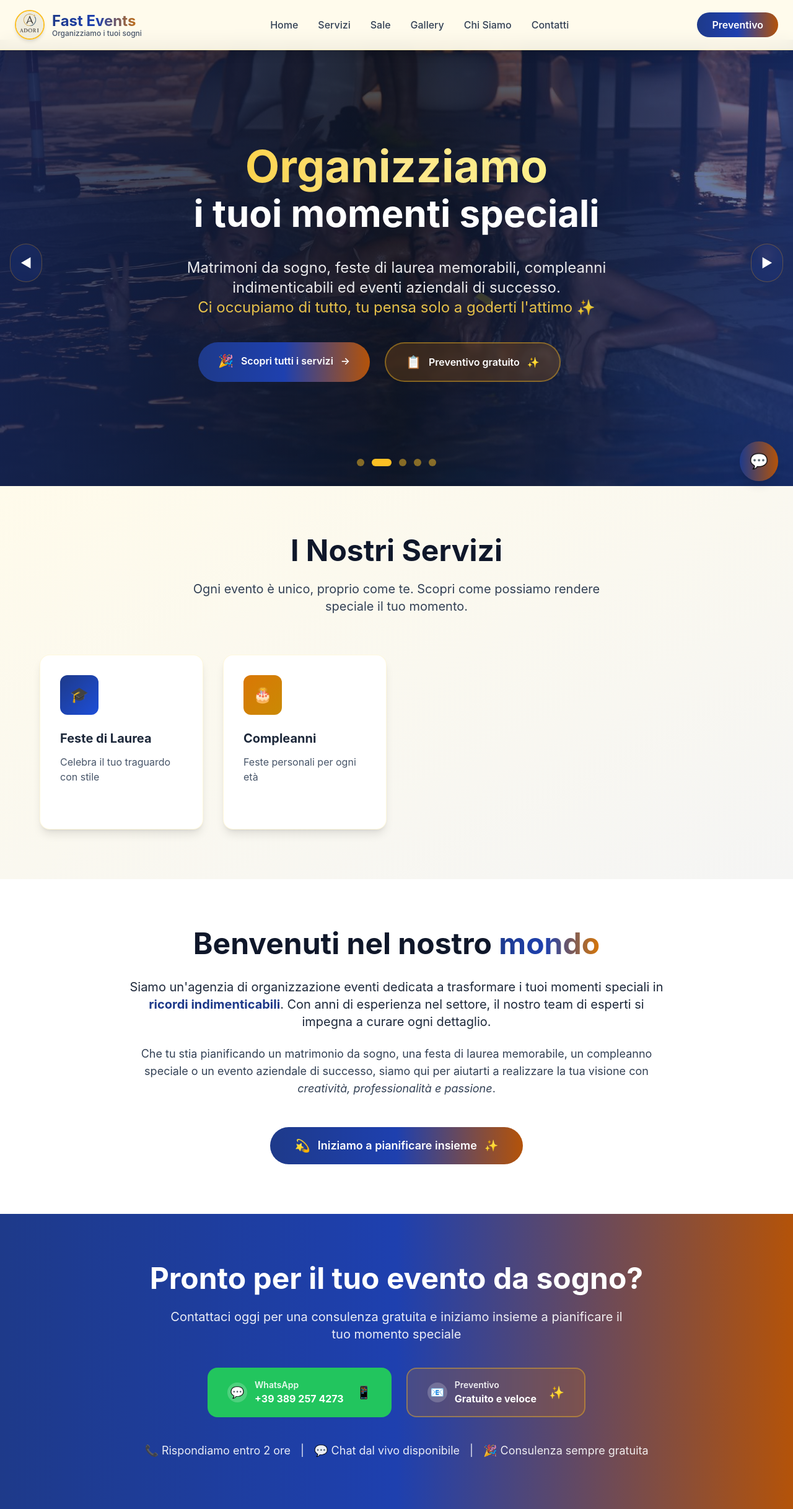
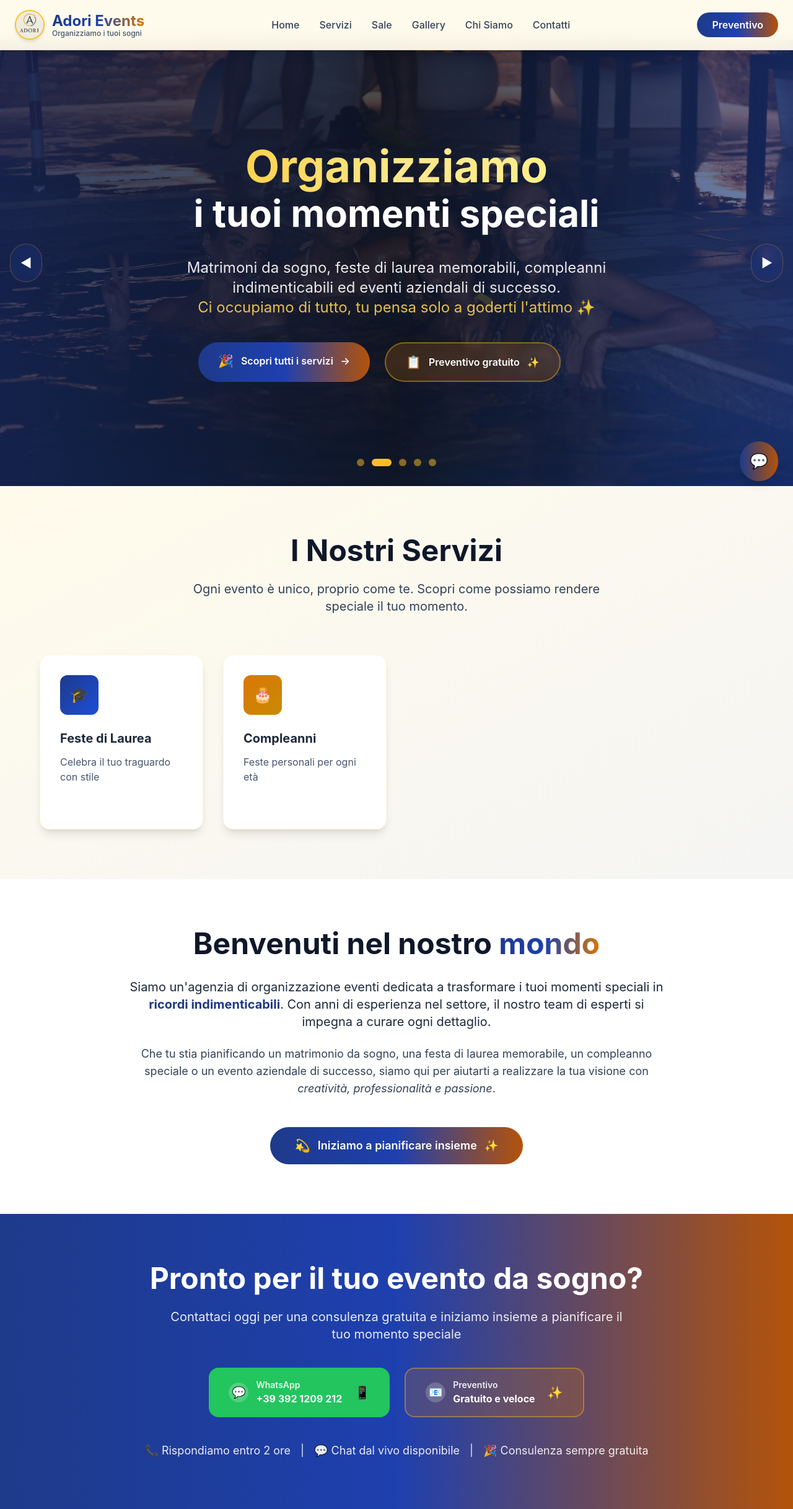
Before and after one commit to Gregoriounipd/fast-events, a Next.js app: page / in a window 1280 px wide. Shown: the whole page at 62% size. Built offline with nearby package versions, Linux system fonts and the light colour scheme.

Commit message:
numeri ok

```diff
--- a/app/components/Header.js
+++ b/app/components/Header.js
@@ -34,7 +34,7 @@ export default function Header() {
                     {/* Brand Name */}
                     <div className="flex flex-col">
                         <span className="text-xl sm:text-2xl font-bold bg-gradient-to-r from-blue-900 via-blue-800 to-amber-600 bg-clip-text text-transparent">
-                            Fast Events
+                            Adori Events
                         </span>
                         <span className="text-[10px] sm:text-xs text-slate-600 font-medium -mt-1 hidden sm:block">
                             Organizziamo i tuoi sogni
--- a/app/components/MatrimonioSection.js
+++ b/app/components/MatrimonioSection.js
@@ -458,7 +458,7 @@ export default function MatrimonioSection() {
                 </div>
                 <div>
                   <div className="font-semibold">Chiamaci ora</div>
-                  <div className="opacity-90">+39 389 257 4273</div>
+                  <div className="opacity-90">+39 392 120 9212</div>
                 </div>
               </div>
             </div>
--- a/app/page.js
+++ b/app/page.js
@@ -119,7 +119,7 @@ function ContactModal({ isOpen, onClose }) {
               name="telefono"
               value={formData.telefono}
               onChange={handleChange}
-              placeholder="+39 389 257 4273"
+              placeholder="+39 392 1209 212"
               className="w-full p-3 sm:p-4 border-2 border-amber-200 rounded-xl focus:ring-2 focus:ring-blue-900 focus:border-blue-900 transition-all duration-200 bg-white hover:bg-amber-50/50 text-slate-800 placeholder-slate-400 text-base"
             />
           </div>
@@ -505,7 +505,7 @@ export default function Home() {
                   </div>
                   <div className="text-left">
                     <div className="text-xs sm:text-sm opacity-90">WhatsApp</div>
-                    <div className="font-bold text-sm sm:text-base">+39 389 257 4273</div>
+                    <div className="font-bold text-sm sm:text-base">+39 392 1209 212</div>
                   </div>
                   <div className="ml-2 transform group-hover:scale-110 transition-transform duration-300 hidden sm:block">
                     <span className="text-xl">📱</span>
```
